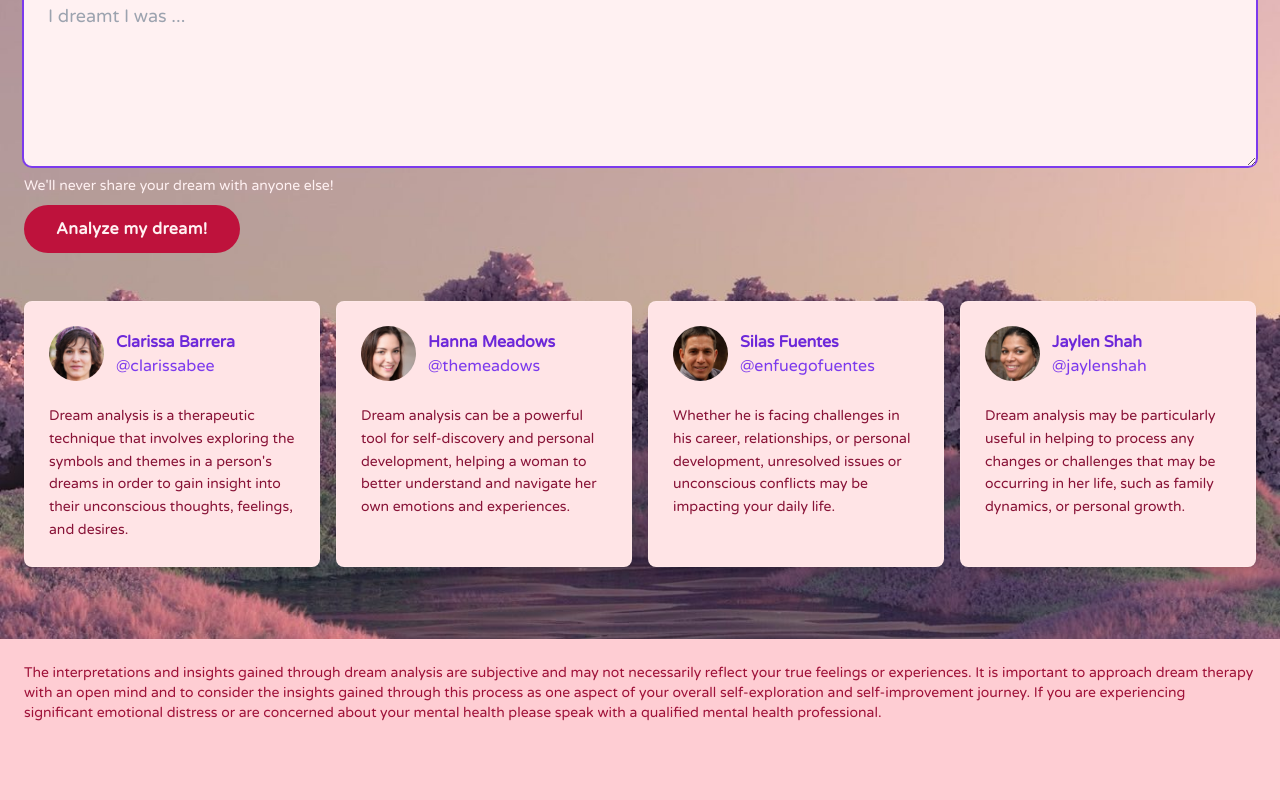
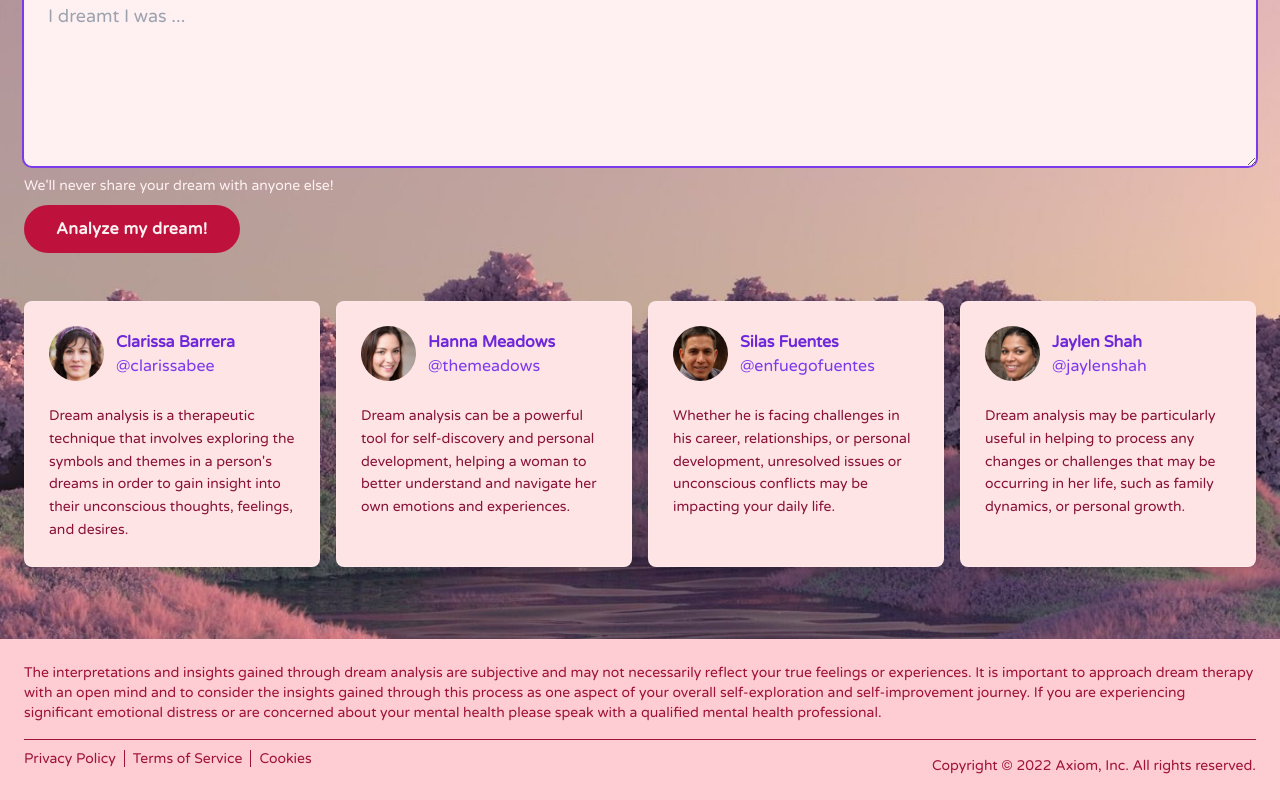
Before and after one commit to dstroot/dreamawesome-app, a Next.js app: page / in a window 1280 px wide. Shown: the part 354-1154 px from the top of the page. Before the commit the page ends 1101 px from the top, so only its background shows below. Built offline with nearby package versions, Linux system fonts and the light colour scheme; no server answers.

Commit message:
updated dependencies

```diff
--- a/app/layout.tsx
+++ b/app/layout.tsx
@@ -64,7 +64,7 @@ export default function RootLayout({
     <html lang="en-US">
       <head />
       <body
-        className={`${varela.variable} font-sans flex flex-col min-h-full antialiased bg-rose-200`}
+        className={`${varela.variable} font-sans antialiased flex flex-col min-h-full  bg-rose-200`}
       >
         {/* <Navbar /> */}
         <main className="flex-grow bg-cover bg-top bg-[url('../public/img/pexels-mo-eid-11592804.jpeg')]">
--- a/components/Footer/index.tsx
+++ b/components/Footer/index.tsx
@@ -1,4 +1,13 @@
+import Link from "next/link";
+import { footerItems } from "../../data/constants";
+
 export const Footer = () => {
+  // get year for copyright
+  const year = new Date().getFullYear();
+
+  const gridLinks =
+    "text-sm mr-2 pl-2 border-l border-rose-800 first:border-l-0 first:pl-0 text-rose-800 hover:text-violet-700";
+
   return (
     <footer className="bg-rose-200">
       <div className="container p-6 mx-auto">
@@ -12,6 +21,25 @@ export const Footer = () => {
           concerned about your mental health please speak with a qualified
           mental health professional.
         </p>
+        <div className="flex flex-row flex-wrap items-center justify-between mt-4 border-t border-rose-800">
+          <div>
+            {footerItems.legal.map((item, index) => {
+              return item.internal ? (
+                <Link key={`${index}`} href={item.path} className={gridLinks}>
+                  {item.name}
+                </Link>
+              ) : (
+                <a key={`${index}`} className={gridLinks} href={item.path}>
+                  {item.name}
+                </a>
+              );
+            })}
+          </div>
+          <p className="mt-4 text-sm text-rose-800">
+            Copyright © {year} Axiom, Inc.
+            <span className="hidden md:inline"> All rights reserved.</span>
+          </p>
+        </div>
       </div>
     </footer>
   );
```
